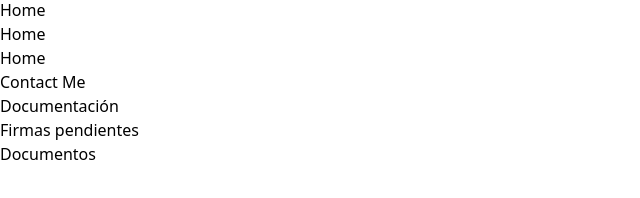
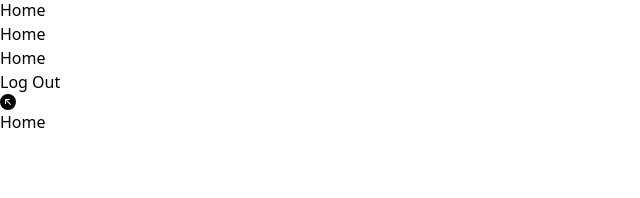
Before and after one commit to imran0dot/todo, a React (Vite) app: page / in a window 1280 px wide. Shown: the part 350-548 px from the top of the page, without its empty margins (0-640 px from the left). Built offline with nearby package versions, Linux system fonts and the light colour scheme.

Commit message:
react icons

```diff
--- a/package.json
+++ b/package.json
@@ -11,7 +11,8 @@
   },
   "dependencies": {
     "react": "^18.2.0",
-    "react-dom": "^18.2.0"
+    "react-dom": "^18.2.0",
+    "react-icons": "^4.11.0"
   },
   "devDependencies": {
     "@types/react": "^18.2.15",
--- a/src/components/base/simpleBtn/index.tsx
+++ b/src/components/base/simpleBtn/index.tsx
@@ -1,6 +1,6 @@
 const SimpleButton = ({ children, color }) => {
     return (
-        <div className="border flex items-center px-4 lg:px-6 xl:px-8">
+        <div className="flex items-center px-4 lg:px-6 xl:px-8">
             <button className={`text-white font-bold px-4 xl:px-6 py-2 xl:py-3 rounded bg-[#${color}]`}>
                 {children}
             </button>
--- a/src/components/base/todo/index.tsx
+++ b/src/components/base/todo/index.tsx
@@ -1,4 +1,12 @@
+import NavMenu from "./navMenu";
+
 const Todo = () => {
+    const menuItems = [
+        {
+            "name": "Home",
+            "path": "/"
+        },
+    ]
     return (
         <div>
             <body className="bg-gray-100">
@@ -6,29 +14,9 @@ const Todo = () => {
                 <aside className="bg-gray-800 text-white w-64 min-h-screen p-4">
                     <nav>
                         <ul className="space-y-2">
-                            <li className="opcion-con-desplegable">
-                                <div className="flex items-center justify-between p-2 hover:bg-gray-700">
-                                    <div className="flex items-center">
-                                        <i className="fas fa-file-alt mr-2"></i>
-                                        <span>Documentación</span>
-                                    </div>
-                                    <i className="fas fa-chevron-down text-xs"></i>
-                                </div>
-                                <ul className="desplegable ml-4 hidden">
-                                    <li>
-                                        <a href="#" className=" p-2 hover:bg-gray-700 flex items-center">
-                                            <i className="fas fa-chevron-right mr-2 text-xs"></i>
-                                            Firmas pendientes
-                                        </a>
-                                    </li>
-                                    <li>
-                                        <a href="#" className="p-2 hover:bg-gray-700 flex items-center">
-                                            <i className="fas fa-chevron-right mr-2 text-xs"></i>
-                                            Documentos
-                                        </a>
-                                    </li>
-                                </ul>
-                            </li>
+                            {
+                                menuItems?.map((menu, index) => <NavMenu key={index} menu={menu} />)
+                            }
                         </ul>
                     </nav>
                 </aside>
--- /dev/null
+++ b/src/components/base/todo/navMenu.tsx
@@ -0,0 +1,15 @@
+import { BsArrowUpLeftCircleFill } from 'react-icons/bs'
+const NavMenu = ({menu}) => {
+    return (
+        <li className="opcion-con-desplegable">
+            <div className="flex items-center justify-between p-2 hover:bg-gray-700">
+                <div className="flex items-center gap-2 text-3xl font-bold">
+                    <BsArrowUpLeftCircleFill />
+                    <span>{menu.name}</span>
+                </div>
+            </div>
+        </li>
+    );
+};
+
+export default NavMenu;
--- a/src/components/shared/header/index.tsx
+++ b/src/components/shared/header/index.tsx
@@ -8,7 +8,7 @@ const Header = () => {
         <header className="bg-blue-600 text-white shadow-lg h-24 hidden md:flex">
             <Logo />
             <MenuNavigation />
-            <SimpleButton color={"E5412E"}>Contact Me</SimpleButton>
+            <SimpleButton color={"E5412E"}>Log Out</SimpleButton>
         </header>
     );
 };
--- a/src/components/shared/logo/index.tsx
+++ b/src/components/shared/logo/index.tsx
@@ -1,6 +1,6 @@
 const Logo = () => {
     return (
-        <a href="" className="border flex-shrink-0 flex items-center justify-center px-4 lg:px-6 xl:px-8">
+        <a href="" className="my-2 border-r flex-shrink-0 flex items-center justify-center px-4 lg:px-6 xl:px-8">
             <img className="w-40" src="https://www.projectmanager.com/wp-content/uploads/2020/02/Todoist_logo.png" alt="" />
         </a>
     );
```
Also changed, not shown: 1 other file (tests, documents, lock files or other folders).
